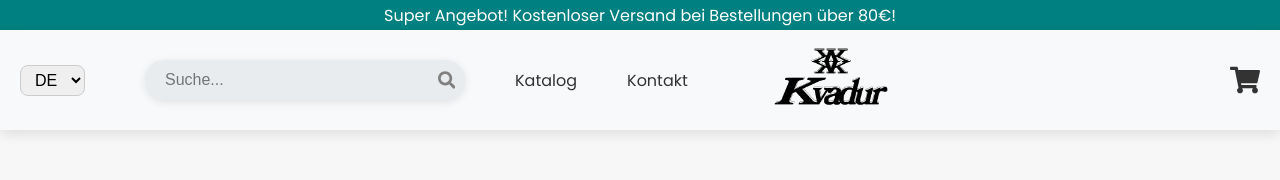
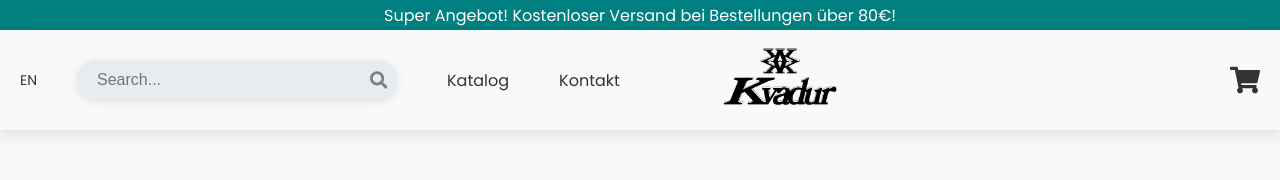
Before and after one commit to gigpab20/KvadurFrontend, a React (Create React App) app: page / in a window 1280 px wide. Shown: the top 180 px of the page. Built offline with nearby package versions, Linux system fonts and the light colour scheme; no server answers.

Commit message:
changed ulr for http request

```diff
--- a/cypress.config.ts
+++ b/cypress.config.ts
@@ -2,6 +2,6 @@ import { defineConfig } from "cypress";
 
 export default defineConfig({
   e2e: {
-    baseUrl: 'http://localhost:3003', // Passen Sie dies an Ihre tatsächliche URL an
+    baseUrl: 'http://0.0.0.0:46081', // Passen Sie dies an Ihre tatsächliche URL an
   },
 });
--- a/src/components/Navbar.tsx
+++ b/src/components/Navbar.tsx
@@ -1,21 +1,16 @@
-import React, { useState, useContext } from 'react';
+import React from 'react';
 import styled from "styled-components";
-import { FaSearch, FaShoppingCart, FaBars } from "react-icons/fa";
+import { FaSearch, FaShoppingCart } from "react-icons/fa";
 import { Badge } from "@mui/material";
 import kvadurImage from "../pics/kvadur.png";
 import { Link } from "react-router-dom";
-import { LanguageContext } from '../components/LanguageContext';
-import { CartContext } from '../components/CartContext';
-import '../css/Navbar.css'
 
-// Styled Components
 const Container = styled.div`
-    height: 100px;
+    height: 100px; /* Erhöht, um mehr Platz für das Logo zu schaffen */
     background-color: #f8f9fa;
     box-shadow: 0 4px 12px rgba(0, 0, 0, 0.1);
     display: flex;
     align-items: center;
-    position: relative;
 `;
 
 const Wrapper = styled.div`
@@ -40,7 +35,7 @@ const SearchContainer = styled.div`
     background-color: #e9ecef;
     box-shadow: 0 2px 8px rgba(0, 0, 0, 0.1);
     transition: all 0.3s ease;
-    width: 300px;
+    width: 300px; /* Breiter für mehr Platz */
 
     &:hover {
         background-color: #dee2e6;
@@ -57,7 +52,7 @@ const Input = styled.input`
     outline: none;
     background: transparent;
     padding: 0 10px;
-    width: 100%;
+    width: 100%; /* Stellt sicher, dass das Input-Feld den ganzen Platz nutzt */
     font-size: 16px;
 `;
 
@@ -65,10 +60,6 @@ const Left = styled.div`
     flex: 1;
     display: flex;
     align-items: center;
-
-    @media (max-width: 768px) {
-        display: none;
-    }
 `;
 
 const Right = styled.div`
@@ -87,7 +78,7 @@ const Center = styled.div`
 const LogoImage = styled.img`
     width: 120px;
     height: auto;
-    object-fit: contain;
+    object-fit: contain; /* Verhindert das Abschneiden des Logos */
 `;
 
 const MenuItem = styled.div`
@@ -96,94 +87,14 @@ const MenuItem = styled.div`
     margin-left: 35px;
 `;
 
-const MobileMenuIcon = styled.div`
-    display: none;
-    font-size: 24px;
-    cursor: pointer;
-
-    @media (max-width: 768px) {
-        display: block;
-    }
-`;
-
-const MobileMenu = styled.div`
-    display: flex;
-    flex-direction: column;
-    position: absolute;
-    top: 100px;
-    left: 0;
-    width: 100%;
-    background-color: #f8f9fa;
-    padding: 20px;
-    box-shadow: 0 4px 12px rgba(0, 0, 0, 0.1);
-
-    a {
-        margin-bottom: 20px;
-        font-size: 18px;
-        color: inherit;
-        text-decoration: none;
-    }
-`;
-
-// Navbar Component
-interface NavbarProps {
-    onSearch?: (searchTerm: string) => void;
-}
-
-const Navbar: React.FC<NavbarProps> = ({ onSearch }) => {
-    const [searchTerm, setSearchTerm] = useState('');
-    const [isMobileMenuOpen, setIsMobileMenuOpen] = useState(false);
-    const { language, setLanguage } = useContext(LanguageContext);
-    const { cartItems } = useContext(CartContext);
-
-    const handleSearchChange = (e: React.ChangeEvent<HTMLInputElement>) => {
-        setSearchTerm(e.target.value);
-        if (onSearch) {
-            onSearch(e.target.value);
-        }
-    };
-
-    const handleLanguageChange = (e: React.ChangeEvent<HTMLSelectElement>) => {
-        setLanguage(e.target.value);
-    };
-
-    const texts: { [key: string]: any } = {
-        DE: {
-            catalogue: 'Katalog',
-            contact: 'Kontakt',
-            searchPlaceholder: 'Suche...',
-        },
-        EN: {
-            catalogue: 'Catalogue',
-            contact: 'Contact',
-            searchPlaceholder: 'Search...',
-        },
-    };
-
-    const currentTexts = texts[language];
-
+const Navbar = () => {
     return (
         <Container>
             <Wrapper>
-                <MobileMenuIcon className="mobile-menu-icon" onClick={() => setIsMobileMenuOpen(!isMobileMenuOpen)}>
-                    <FaBars />
-                </MobileMenuIcon>
                 <Left>
-                    <select
-                        className="language-switcher"
-                        value={language}
-                        onChange={handleLanguageChange}
-                        style={{ marginRight: '20px' }}
-                    >
-                        <option value="DE">DE</option>
-                        <option value="EN">EN</option>
-                    </select>
+                    <Language>EN</Language>
                     <SearchContainer>
-                        <Input
-                            placeholder={currentTexts.searchPlaceholder}
-                            value={searchTerm}
-                            onChange={handleSearchChange}
-                        />
+                        <Input placeholder="Search..." />
                         <FaSearch style={{ color: 'gray', fontSize: 20 }} />
                     </SearchContainer>
                     <Link
@@ -196,7 +107,7 @@ const Navbar: React.FC<NavbarProps> = ({ onSearch }) => {
                             fontWeight: '500',
                         }}
                     >
-                        {currentTexts.catalogue}
+                        Katalog
                     </Link>
                     <Link
                         to="/contact"
@@ -208,7 +119,7 @@ const Navbar: React.FC<NavbarProps> = ({ onSearch }) => {
                             fontWeight: '500',
                         }}
                     >
-                        {currentTexts.contact}
+                        Kontakt
                     </Link>
                 </Left>
                 <Center>
@@ -218,18 +129,12 @@ const Navbar: React.FC<NavbarProps> = ({ onSearch }) => {
                 </Center>
                 <Right>
                     <MenuItem>
-                        <Badge badgeContent={cartItems.length} color="secondary">
-                            <FaShoppingCart size="30px" className="fa-shopping-cart" />
+                        <Badge badgeContent={0} color="secondary">
+                            <FaShoppingCart size="30px" />
                         </Badge>
                     </MenuItem>
                 </Right>
             </Wrapper>
-            {isMobileMenuOpen && (
-                <MobileMenu className="mobile-menu">
-                    <Link to="/catalogue" onClick={() => setIsMobileMenuOpen(false)}>{currentTexts.catalogue}</Link>
-                    <Link to="/contact" onClick={() => setIsMobileMenuOpen(false)}>{currentTexts.contact}</Link>
-                </MobileMenu>
-            )}
         </Container>
     );
 };
--- a/src/components/ProductDetail.tsx
+++ b/src/components/ProductDetail.tsx
@@ -36,7 +36,7 @@ const ProductDetail: React.FC = () => {
     const { language } = useContext(LanguageContext);
 
     useEffect(() => {
-        fetch(`http://localhost:3003/products/${id}`)
+        fetch(`http://0.0.0.0:46081/products/${id}`)
             .then(response => response.json())
             .then(data => {
                 setProduct(data.product);
```
Also changed, not shown: src/components/Footer.tsx (line endings or trailing spaces), 2 other files (tests, documents, lock files or other folders).
